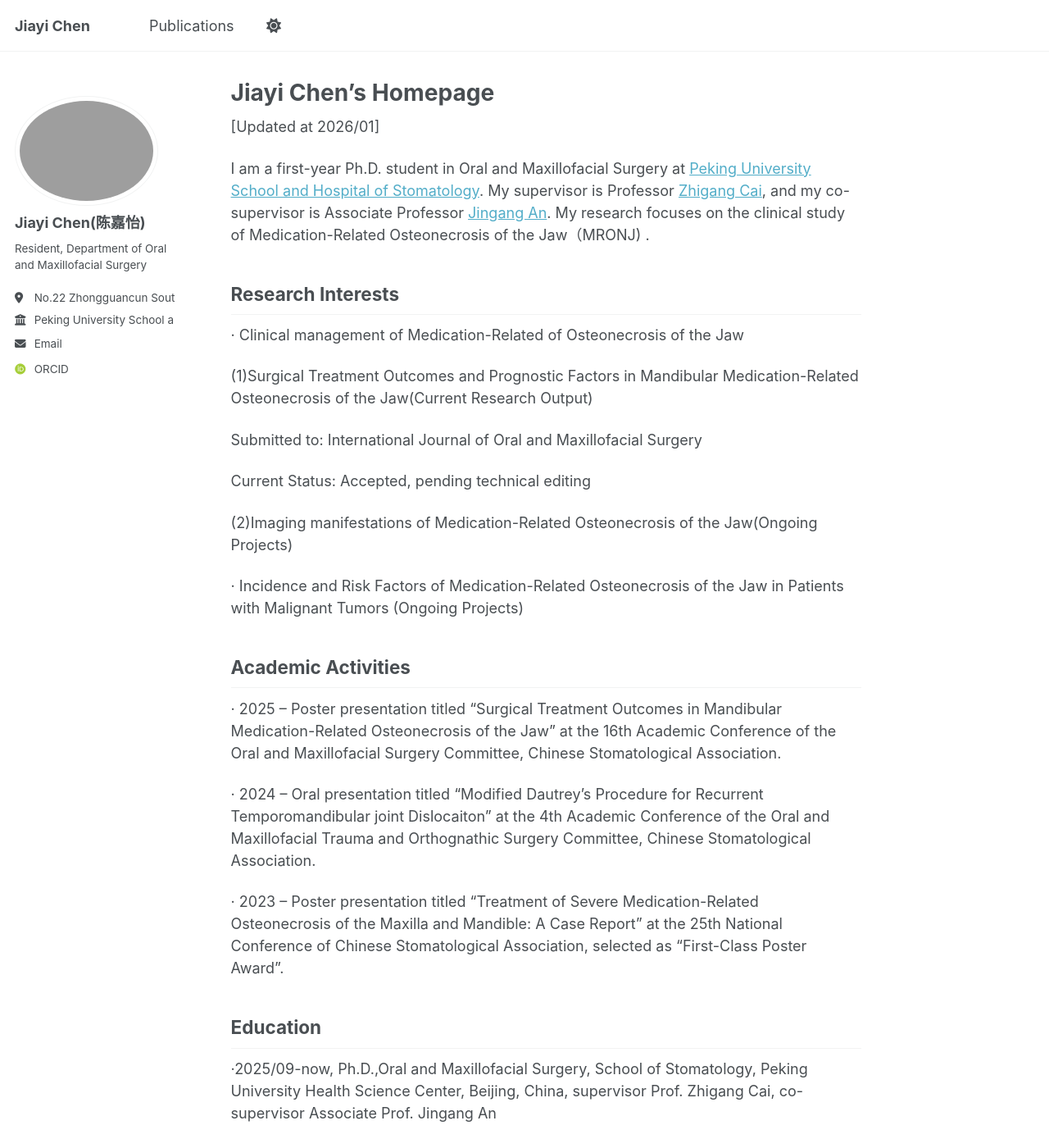
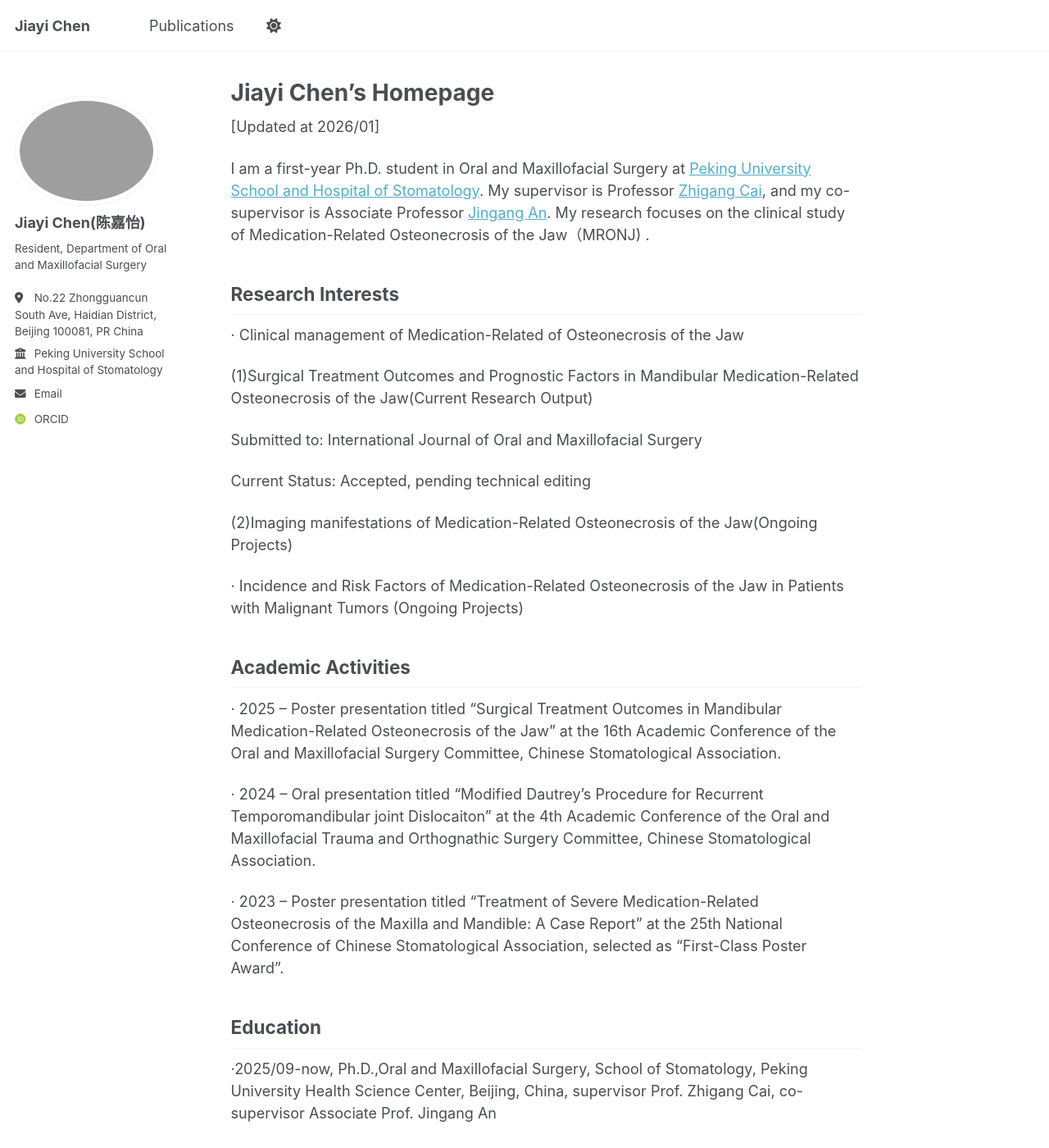
Before and after one commit to JaneJiayiChen/JaneJiayiChen.github.io, a Jekyll site: the page built from _pages/about.md, in a window 1280 px wide and 1400 px high. Shown: the whole window at 82% size. Built offline with Jekyll 4.4.1, drawn with Linux system fonts in a browser that asks for light colours; some web fonts are replaced; a script that is not in the unit is left out.

Commit message:
Update _sidebar.scss

```diff
--- a/_sass/layout/_sidebar.scss
+++ b/_sass/layout/_sidebar.scss
@@ -54,6 +54,11 @@
     font-family: $sans-serif;
     font-size: $type-size-6;
     line-height: 1.5;
+   // 修复1：强化文本换行，确保长文本/英文地址正常换行（不再溢出）
+    word-wrap: break-word !important;          // 按单词换行，保持可读性
+    word-break: break-word !important;         // 兜底换行（替代 break-all，不截断单词中间）
+    white-space: pre-wrap !important;          // 保留换行符，强制文本自动换行
+    max-width: 100% !important;                // 文本宽度不超过侧边栏
   }
 
   img {
```
